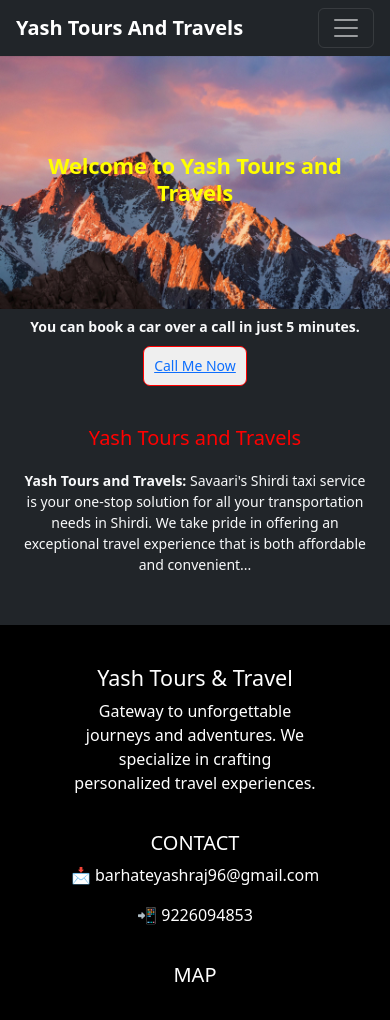
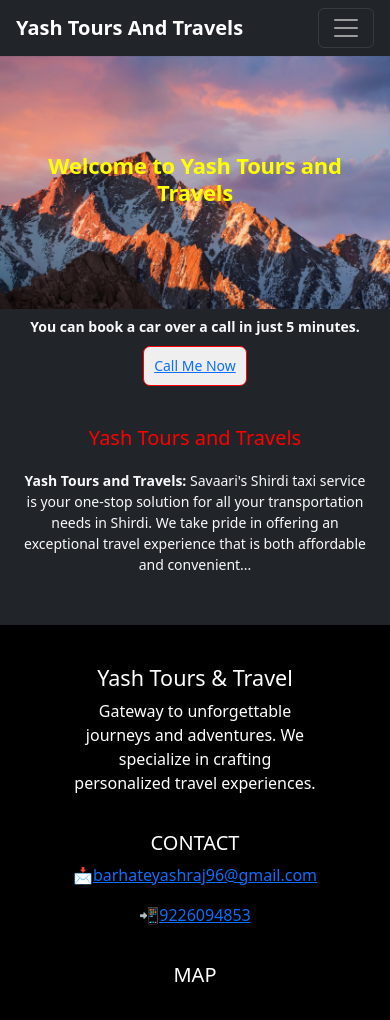
Before and after one commit to barhateyashraj96-ctrl/Traveler, a React (Vite) app: page /about in a window 390 px wide. Shown: the top 1020 px of the page. Built offline with nearby package versions, Linux system fonts and the light colour scheme.

Commit message:
gmail and mobile no add

```diff
--- a/src/component/About.jsx
+++ b/src/component/About.jsx
@@ -38,8 +38,8 @@ function About() {
 
         <div>
           <h5>CONTACT</h5>
-          <p>📩 barhateyashraj96@gmail.com</p>
-          <p>📲 9226094853</p>
+          <p>📩<a href="mailto:barhateyashraj96@gmail.com">barhateyashraj96@gmail.com</a></p>
+          <p>📲<a href="tel:9226094853">9226094853</a></p>
         </div>
 
         <div>
```
